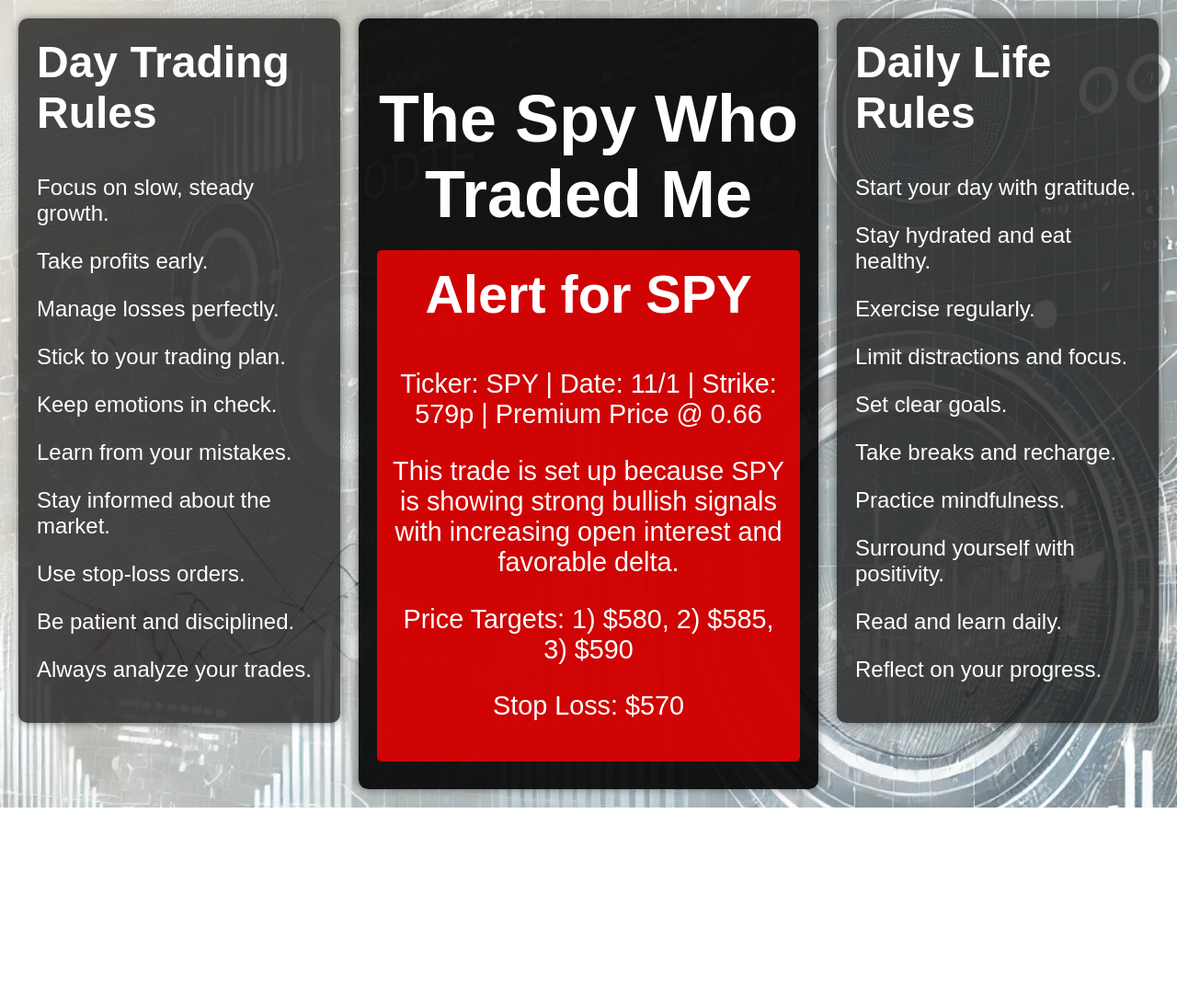
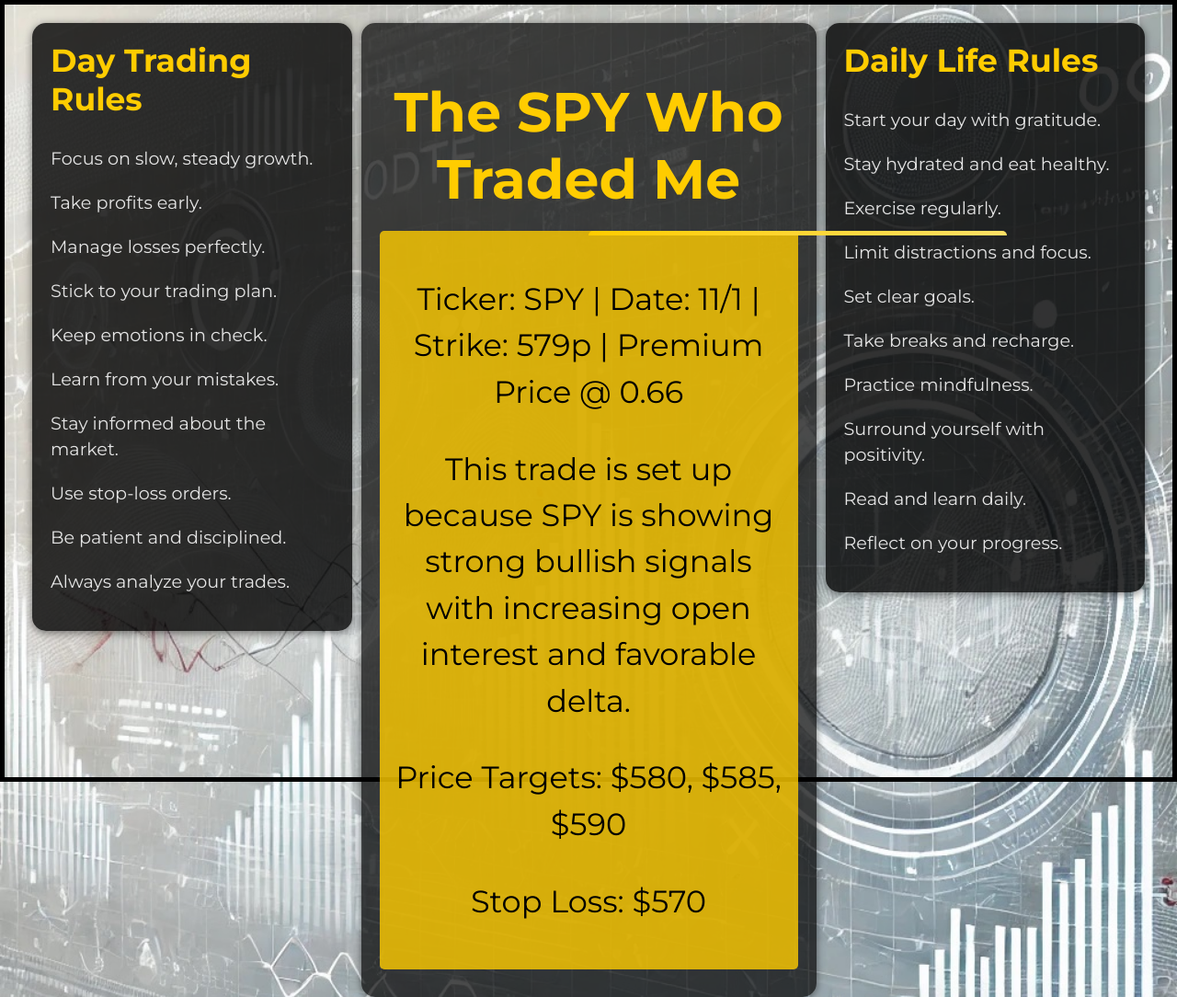
Before and after one commit to codlhun/alerts, a plain HTML site: page index.html in a window 1280 px wide. Shown: the whole page at 92% size. Before the commit the page ends 878 px from the top, so only its background shows below. Drawn offline with Linux system fonts and the light colour scheme.

Commit message:
Update index.html

```diff
--- a/index.html
+++ b/index.html
@@ -4,64 +4,83 @@
     <meta charset="UTF-8">
     <meta name="viewport" content="width=device-width, initial-scale=1.0">
     <title>The Spy Who Traded Me</title> <!-- Updated title -->
+    <link href="https://fonts.googleapis.com/css2?family=Montserrat:wght@400;700&display=swap" rel="stylesheet"> <!-- New Google Font -->
     <style>
         body {
             background-image: url('whitebg.jpg'); /* Background image */
             background-size: cover;
-            color: #fff; /* White text for better contrast */
-            font-family: 'Arial', sans-serif; /* Font style */
+            color: #333; /* Dark text color for better readability */
+            font-family: 'Montserrat', sans-serif; /* New font style */
             margin: 0;
             padding: 20px;
             display: flex; /* Using flex to create a sidebar layout */
             align-items: flex-start; /* Align items at the top */
+            height: 100vh; /* Full height for the body */
+            border: 5px solid #000; /* Black border for a framed look */
         }
 
-        #rules {
+        #rules, #lifeRules {
             width: 25%; /* Width for the rules section */
             padding: 20px;
-            background: rgba(30, 30, 30, 0.8); /* Dark background for rules */
-            border-radius: 10px;
-            margin-right: 20px;
-            box-shadow: 0 0 10px rgba(0, 0, 0, 0.5);
-            font-size: 1.5em; /* Increased font size */
-        }
-
-        #lifeRules {
-            width: 25%; /* Width for the life rules section */
-            padding: 20px;
-            background: rgba(30, 30, 30, 0.8); /* Dark background for rules */
-            border-radius: 10px;
-            margin-left: 20px;
-            box-shadow: 0 0 10px rgba(0, 0, 0, 0.5);
-            font-size: 1.5em; /* Increased font size */
+            background: rgba(0, 0, 0, 0.8); /* Dark background for rules */
+            border-radius: 15px;
+            margin: 0 10px;
+            box-shadow: 0 2px 10px rgba(0, 0, 0, 0.5);
+            font-size: 1.2em; /* Increased font size */
+            color: #e5e5e5; /* Light gray text for better readability */
         }
 
         #alerts {
             flex: 1; /* Fill the remaining space */
-            background: rgba(0, 0, 0, 0.9); /* Darker background for alerts */
-            border-radius: 10px;
+            background: rgba(0, 0, 0, 0.7); /* Darker background for alerts */
+            border-radius: 15px;
             padding: 20px;
-            box-shadow: 0 0 10px rgba(0, 0, 0, 0.5);
+            box-shadow: 0 2px 10px rgba(0, 0, 0, 0.5);
             text-align: center; /* Center text in alerts */
-            font-size: 1.5em; /* Increased font size */
+            font-size: 1.5em; /* Increased font size for the alerts section */
+            color: #ffcc00; /* Gold text for contrast */
         }
 
         h1 {
-            font-size: 3em; /* Larger title font */
+            font-size: 2.5em; /* Larger title font */
             margin-bottom: 20px;
+            color: #ffcc00; /* Gold color for title */
         }
 
         h2 {
             margin-top: 0;
-            font-size: 2em; /* Larger sub-title font */
+            font-size: 1.8em; /* Larger sub-title font */
+            color: #ffcc00; /* Gold color for headings */
         }
 
         .alert {
-            background: rgba(255, 0, 0, 0.8);
+            background: rgba(255, 204, 0, 0.8); /* Semi-transparent gold background for alerts */
             border-radius: 5px;
             margin: 10px 0;
             padding: 15px;
-            font-size: 1.2em; /* Increased alert font size */
+            font-size: 1.4em; /* Increased alert font size for better visibility */
+            transition: transform 0.2s; /* Smooth hover effect */
+            position: relative; /* For the before pseudo-element */
+        }
+
+        /* Add an animation effect for alerts */
+        .alert::before {
+            content: '';
+            position: absolute;
+            width: 100%;
+            height: 5px;
+            background: linear-gradient(90deg, #ffcc00, #ffe066);
+            top: 0;
+            border-radius: 5px 5px 0 0; /* Rounded top corners */
+        }
+
+        /* Style adjustments for all rules */
+        p {
+            line-height: 1.5; /* Improved line spacing for readability */
+        }
+
+        .alert p {
+            color: #000; /* Black text for alert details for better contrast */
         }
     </style>
 </head>
@@ -80,12 +99,11 @@
         <p>Always analyze your trades.</p>
     </div>
     <div id="alerts">
-        <h1>The Spy Who Traded Me</h1>
+        <h1>The SPY Who Traded Me</h1>
         <div class="alert">
-            <h2>Alert for SPY</h2>
             <p>Ticker: SPY | Date: 11/1 | Strike: 579p | Premium Price @ 0.66</p>
             <p>This trade is set up because SPY is showing strong bullish signals with increasing open interest and favorable delta.</p>
-            <p>Price Targets: 1) $580, 2) $585, 3) $590</p>
+            <p>Price Targets: $580, $585, $590</p>
             <p>Stop Loss: $570</p>
         </div>
     </div>
```
